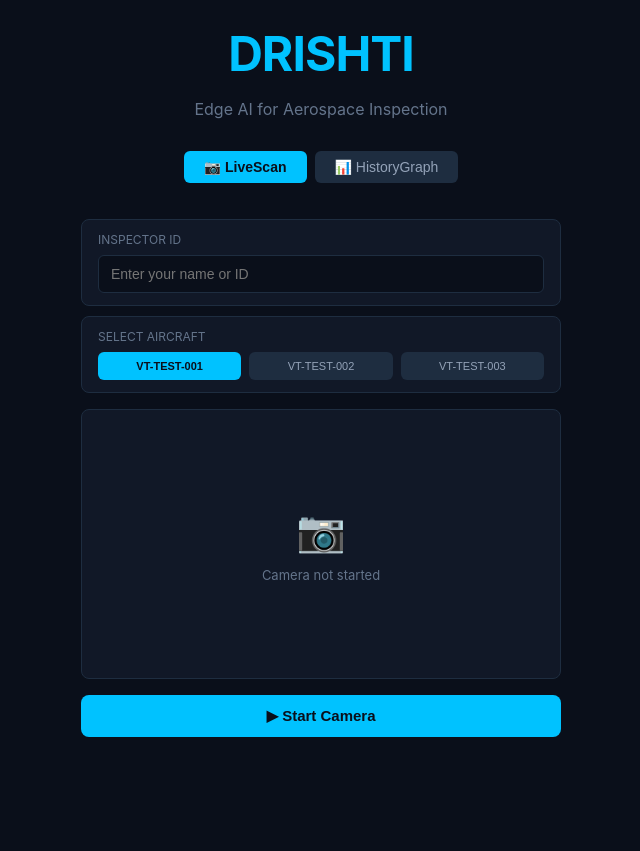
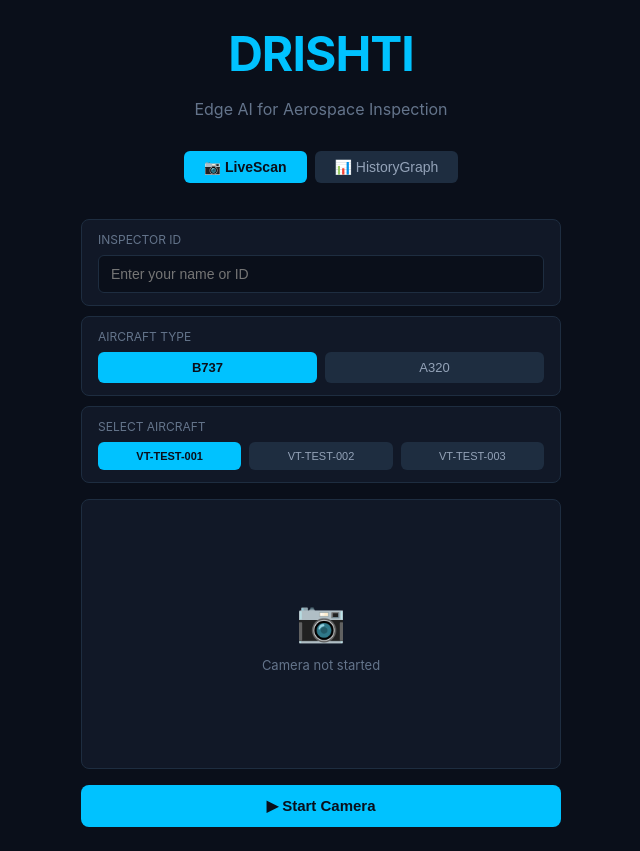
Before and after one commit to vashita-pandey/DRISHTI, a React (Vite) app: page / in a window 1280 px wide. Shown: the whole page, without its empty margins (319-959 px from the left). Before the commit the page ends 800 px from the top, so only its background shows below. Built offline with nearby package versions, Linux system fonts and the light colour scheme.

Commit message:
add A320 tolerance support, Emerson NI stub, aircraft type selector

```diff
--- a/src/components/LiveScan.jsx
+++ b/src/components/LiveScan.jsx
@@ -6,6 +6,7 @@ import { loadModel, runInference } from '../inference'
 import AMMSearch from './AMMSearch'
 
 const TAIL_NUMBERS = ['VT-TEST-001', 'VT-TEST-002', 'VT-TEST-003']
+const AIRCRAFT_TYPES = ['B737', 'A320']
 
 export default function LiveScan() {
   const videoRef = useRef(null)
@@ -13,6 +14,7 @@ export default function LiveScan() {
   const [cameraActive, setCameraActive] = useState(false)
   const [selectedZone, setSelectedZone] = useState(null)
   const [selectedTail, setSelectedTail] = useState('VT-TEST-001')
+  const [aircraftType, setAircraftType] = useState('B737')
   const [inspectorId, setInspectorId] = useState('')
   const [error, setError] = useState(null)
   const [currentDetection, setCurrentDetection] = useState(null)
@@ -22,11 +24,13 @@ export default function LiveScan() {
   const [modelLoading, setModelLoading] = useState(false)
   const selectedZoneRef = useRef(null)
   const selectedTailRef = useRef('VT-TEST-001')
+  const aircraftTypeRef = useRef('B737')
   const inspectorIdRef = useRef('')
   const runningRef = useRef(false)
 
   useEffect(() => { selectedZoneRef.current = selectedZone }, [selectedZone])
   useEffect(() => { selectedTailRef.current = selectedTail }, [selectedTail])
+  useEffect(() => { aircraftTypeRef.current = aircraftType }, [aircraftType])
   useEffect(() => { inspectorIdRef.current = inspectorId }, [inspectorId])
 
   async function startCamera() {
@@ -109,12 +113,14 @@ export default function LiveScan() {
     }
 
     const zone = selectedZoneRef.current
-    const toleranceLimitMM = getToleranceLimit(currentDetection.label, zone)
+    const toleranceLimitMM = getToleranceLimit(
+      currentDetection.label, zone, aircraftTypeRef.current
+    )
 
     try {
       await db.inspections.add({
         tailNumber: selectedTailRef.current,
-        aircraftType: 'B737',
+        aircraftType: aircraftTypeRef.current,
         inspectionDate: new Date().toISOString(),
         inspectorId: inspectorIdRef.current || 'INSPECTOR-01',
         zone: zone.replace('fuselage_front', 'fuselage').replace('fuselage_rear', 'fuselage'),
@@ -174,7 +180,7 @@ export default function LiveScan() {
           ...det,
           crack_length_mm,
           severity: severity_score,
-          verdict: getVerdict(det.label, zone, crack_length_mm)
+          verdict: getVerdict(det.label, zone, crack_length_mm, aircraftTypeRef.current)
         }
       })
 
@@ -214,7 +220,22 @@ export default function LiveScan() {
             />
           </div>
 
-          {/* Tail number selector */}
+          {/* Aircraft type */}
+          <div style={{ background: '#111827', border: '1px solid #1e2d40', borderRadius: 8, padding: '12px 16px' }}>
+            <p style={{ color: '#64748b', fontSize: 12, marginBottom: 8 }}>AIRCRAFT TYPE</p>
+            <div style={{ display: 'flex', gap: 8 }}>
+              {AIRCRAFT_TYPES.map(type => (
+                <button key={type} onClick={() => setAircraftType(type)} style={{
+                  flex: 1, background: aircraftType === type ? '#00c2ff' : '#1e2d40',
+                  color: aircraftType === type ? '#0a0f1a' : '#94a3b8',
+                  border: 'none', borderRadius: 6, padding: '8px 4px',
+                  fontSize: 13, fontWeight: aircraftType === type ? 700 : 400, cursor: 'pointer'
+                }}>{type}</button>
+              ))}
+            </div>
+          </div>
+
+          {/* Tail number */}
           <div style={{ background: '#111827', border: '1px solid #1e2d40', borderRadius: 8, padding: '12px 16px' }}>
             <p style={{ color: '#64748b', fontSize: 12, marginBottom: 8 }}>SELECT AIRCRAFT</p>
             <div style={{ display: 'flex', gap: 8 }}>
@@ -247,7 +268,7 @@ export default function LiveScan() {
         {cameraActive && (
           <div style={{ position: 'absolute', top: 8, left: 8, background: 'rgba(0,0,0,0.7)', borderRadius: 4, padding: '3px 8px' }}>
             <span style={{ fontSize: 11, color: '#00c2ff', fontWeight: 700 }}>
-              {selectedTail} {inspectorIdRef.current ? `· ${inspectorIdRef.current}` : ''}
+              {selectedTail} · {aircraftType} {inspectorIdRef.current ? `· ${inspectorIdRef.current}` : ''}
             </span>
           </div>
         )}
@@ -273,7 +294,7 @@ export default function LiveScan() {
         </div>
       )}
 
-      {/* Last saved confirmation */}
+      {/* Last saved */}
       {lastSaved && (
         <div style={{ background: '#0f2d1a', border: '1px solid #166534', borderRadius: 8, padding: '8px 14px', display: 'flex', justifyContent: 'space-between' }}>
           <span style={{ color: '#86efac', fontSize: 12 }}>✓ Saved — {lastSaved.tail} · {lastSaved.zone?.replace(/_/g, ' ')}</span>
@@ -298,7 +319,7 @@ export default function LiveScan() {
         {cameraActive ? '⏹ Stop Camera' : '▶ Start Camera'}
       </button>
 
-      {/* Manual save */}
+      {/* Save button */}
       {cameraActive && currentDetection && (
         <button onClick={saveDetection} style={{
           background: '#0f2d1a', border: '2px solid #166534',
--- a/src/data/tolerance_737.json
+++ b/src/data/tolerance_737.json
@@ -1,5 +1,7 @@
 {
-  "aircraft_type": "Boeing 737",
+  "aircraft": {
+    "B737": {
+      "label": "Boeing 737",
       "defect_tolerances": {
         "crack": {
           "nose": 2.0,
@@ -42,4 +44,51 @@
           "tail": 4.0
         }
       }
+    },
+    "A320": {
+      "label": "Airbus A320",
+      "defect_tolerances": {
+        "crack": {
+          "nose": 1.5,
+          "left_wing": 3.5,
+          "right_wing": 3.5,
+          "fuselage_front": 2.5,
+          "fuselage_rear": 2.5,
+          "tail": 2.0
+        },
+        "corrosion": {
+          "nose": 4.0,
+          "left_wing": 7.0,
+          "right_wing": 7.0,
+          "fuselage_front": 9.0,
+          "fuselage_rear": 9.0,
+          "tail": 5.0
+        },
+        "dent": {
+          "nose": 2.5,
+          "left_wing": 5.0,
+          "right_wing": 5.0,
+          "fuselage_front": 7.0,
+          "fuselage_rear": 7.0,
+          "tail": 3.5
+        },
+        "paint_blister": {
+          "nose": 12.0,
+          "left_wing": 18.0,
+          "right_wing": 18.0,
+          "fuselage_front": 22.0,
+          "fuselage_rear": 22.0,
+          "tail": 15.0
+        },
+        "delamination": {
+          "nose": 2.5,
+          "left_wing": 4.5,
+          "right_wing": 4.5,
+          "fuselage_front": 6.0,
+          "fuselage_rear": 6.0,
+          "tail": 3.5
         }
+      }
+    }
+  }
+}
--- a/src/utils.js
+++ b/src/utils.js
@@ -12,16 +12,18 @@ export function scoreSeverity(x, y, w, h, imageWidth, imageHeight) {
   }
 }
 
-export function getToleranceLimit(defectType, zoneId) {
+export function getToleranceLimit(defectType, zoneId, aircraftType = 'B737') {
   try {
-    return toleranceData.defect_tolerances[defectType]?.[zoneId] ?? null
+    const aircraft = toleranceData.aircraft[aircraftType]
+    if (!aircraft) return null
+    return aircraft.defect_tolerances[defectType]?.[zoneId] ?? null
   } catch {
     return null
   }
 }
 
-export function getVerdict(defectType, zoneId, crackLengthMm) {
-  const limit = getToleranceLimit(defectType, zoneId)
+export function getVerdict(defectType, zoneId, crackLengthMm, aircraftType = 'B737') {
+  const limit = getToleranceLimit(defectType, zoneId, aircraftType)
   if (limit === null) return 'PASS'
   return crackLengthMm >= limit ? 'GROUND' : 'PASS'
 }
```
Lines whose indentation alone changed are shown as unchanged.
